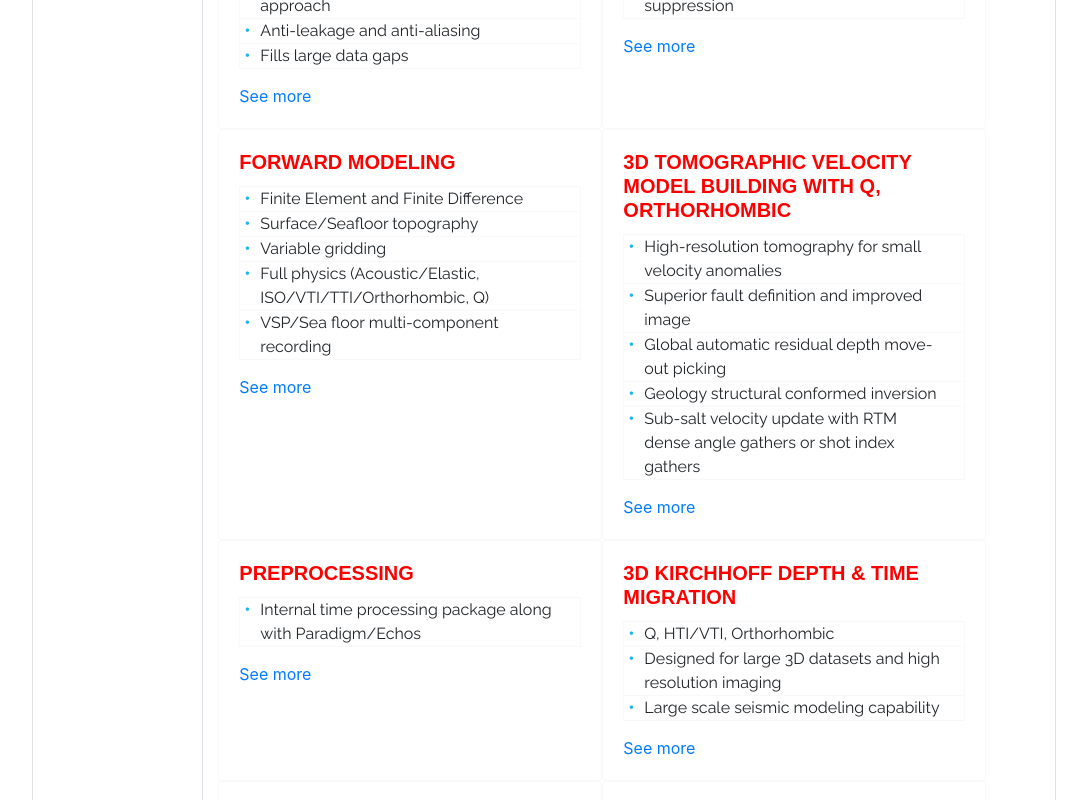
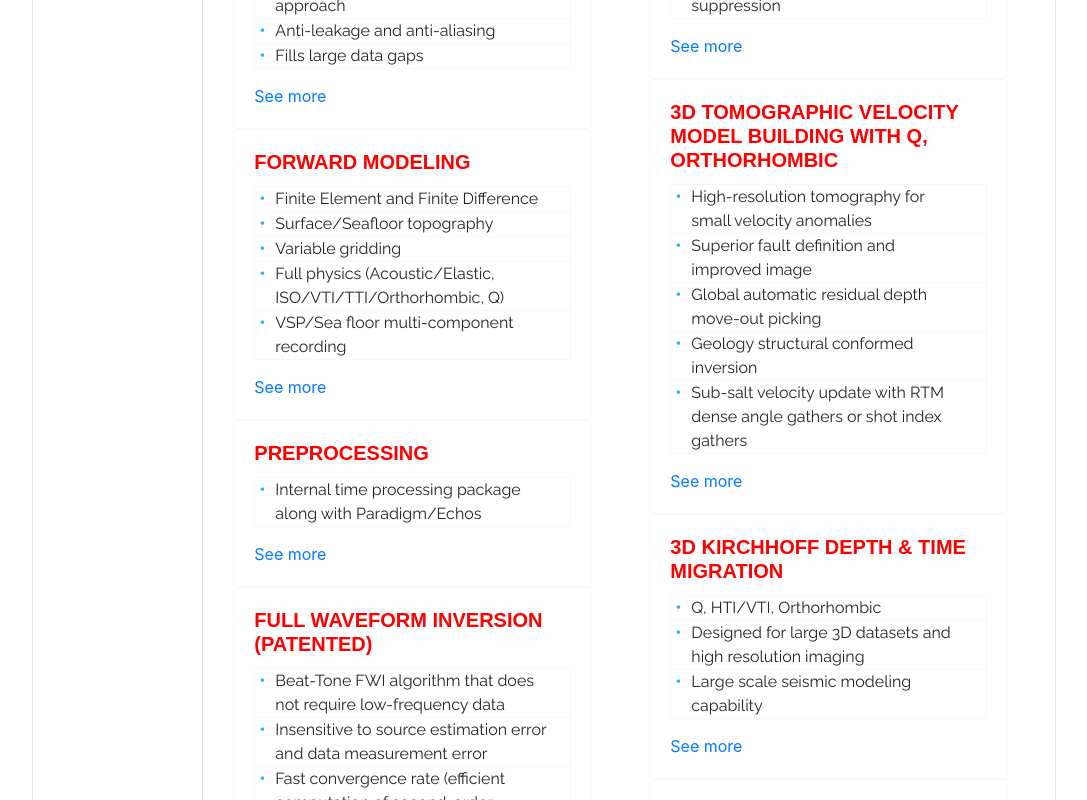
Before and after one commit to stevenrsun/agtgeo, a React (Create React App) app: page /Technology in a window 1280 px wide. Shown: the part 400-1200 px from the top of the page, without its empty margins (96-1183 px from the left). Built offline with nearby package versions, Linux system fonts and the light colour scheme; a web font is replaced by a local one.

Commit message:
minor spacing changes to technology page grid

```diff
--- a/public/main.css
+++ b/public/main.css
@@ -177,3 +177,10 @@ ul.list-group li::before {
   width: 1em; /* Also needed for space (tweak if needed) */
   margin-left: -1em; /* Also needed for space (tweak if needed) */
 }
+
+.padding-0{
+    padding-right:0;
+    padding-left:0;
+    margin-right: 0;
+    margin-left: 0;
+}
--- a/src/components/techItem.js
+++ b/src/components/techItem.js
@@ -16,7 +16,7 @@ export class TechnologyItem extends Component {
         }
 
         return (
-            <div className="card border-light" style={{width: '30vw'}}>
+            <div className="card border-light" style={{width: '28vw'}}>
                 <div className="card-body">
                     <h5 class="card-title heading" style={{color: 'red'}}>{this.props.info['title']}</h5>
                     {cardInfo}
--- a/src/pages/technology.js
+++ b/src/pages/technology.js
@@ -115,22 +115,20 @@ export class Technology extends Component {
                     </div>
                     <div class="col-8">
                         <h1 class="heading ml-2 mt-1" style={{fontSize: 35, color: '#585c5e'}}>{this.state.title}</h1>
-                        <div class="container-fluid" style={{width: '60vw'}}>
+                        <div class="container-fluid" style={{width: '65vw'}}>
                             <div class="row">
-                                {techFormatted.length >= 1 ? techFormatted[0] : null}
-                                {techFormatted.length >= 2 ? techFormatted[1] : null}
-                            </div>
-                            <div class="row">
-                                {techFormatted.length >= 3 ? techFormatted[2] : null}
-                                {techFormatted.length >= 4 ? techFormatted[3] : null}
-                            </div>
-                            <div class="row">
-                                {techFormatted.length >= 5 ? techFormatted[4] : null}
-                                {techFormatted.length >= 6 ? techFormatted[5] : null}
-                            </div>
-                            <div class="row">
-                                {techFormatted.length >= 7 ? techFormatted[6] : null}
-                                {techFormatted.length >= 8 ? techFormatted[7] : null}
+                                <div class="col padding-0" style={{width: '28vw'}}>
+                                    {techFormatted.length >= 1 ? techFormatted[0] : null}
+                                    {techFormatted.length >= 3 ? techFormatted[2] : null}
+                                    {techFormatted.length >= 5 ? techFormatted[4] : null}
+                                    {techFormatted.length >= 7 ? techFormatted[6] : null}
+                                </div>
+                                <div class="col padding-0">
+                                    {techFormatted.length >= 2 ? techFormatted[1] : null}
+                                    {techFormatted.length >= 4 ? techFormatted[3] : null}
+                                    {techFormatted.length >= 6 ? techFormatted[5] : null}
+                                    {techFormatted.length >= 8 ? techFormatted[7] : null}
+                                </div>
                             </div>
                         </div>
                     </div>
```
